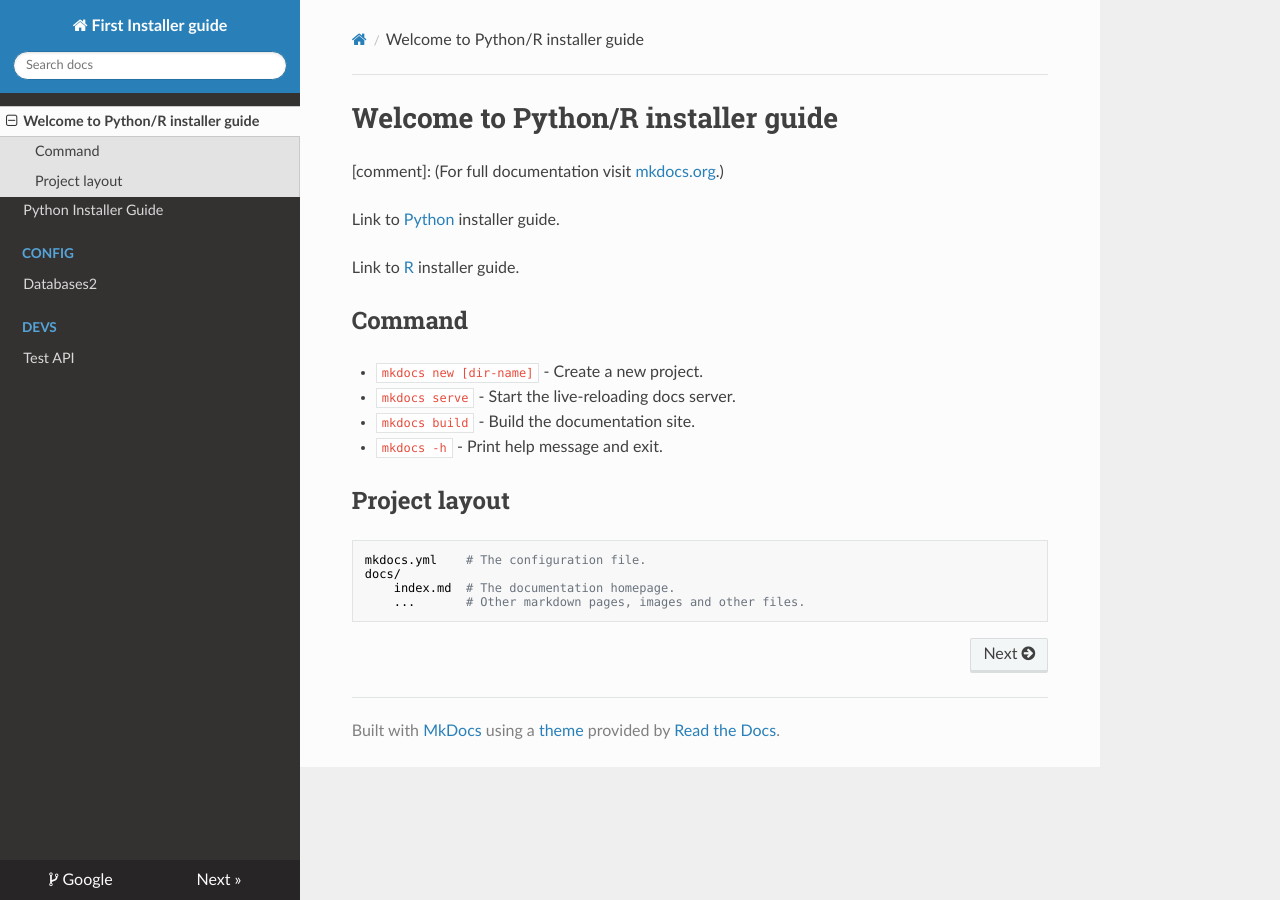
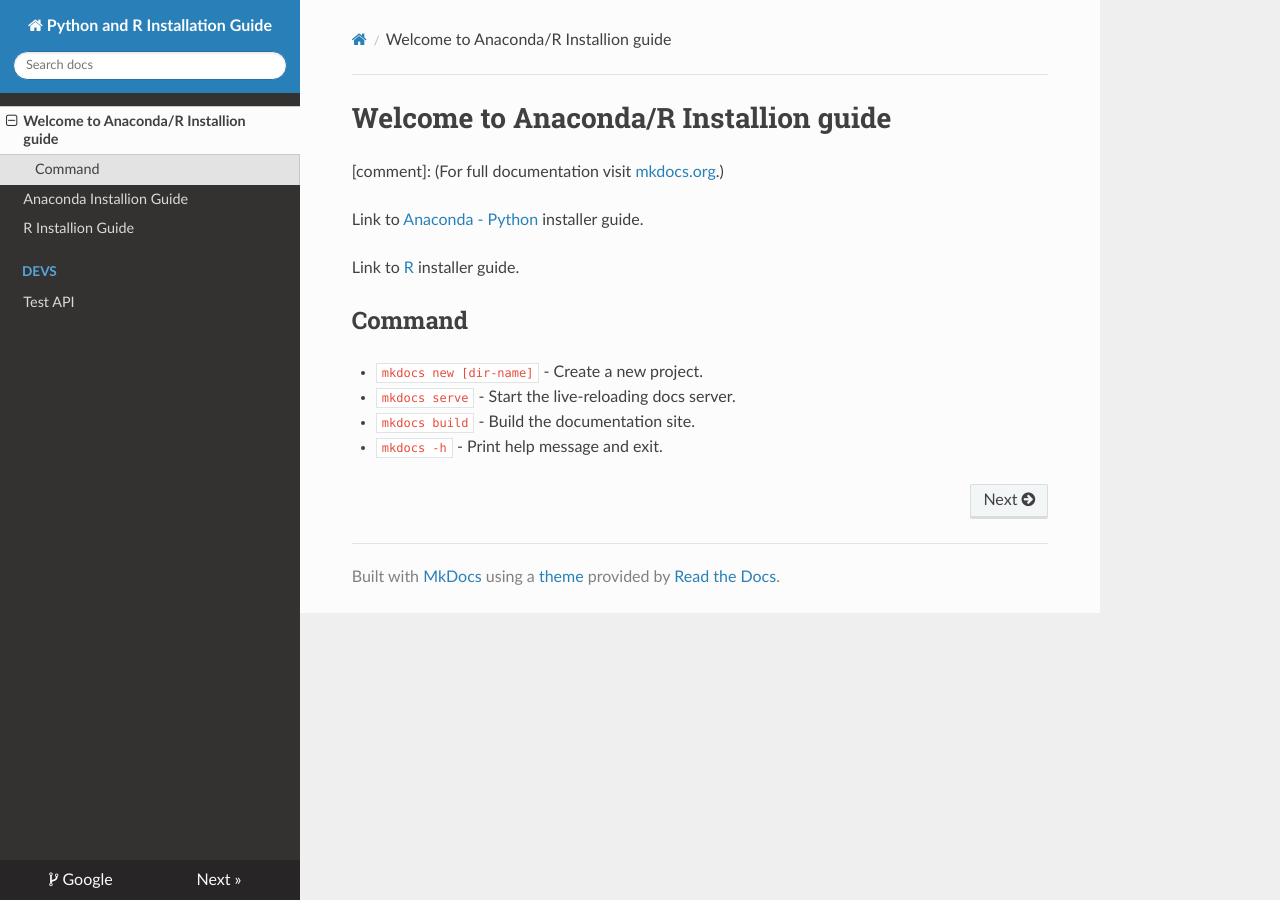
Before and after one commit to ongzhongfei/installer_guide, an MkDocs documentation site: the page built from docs/index.md, in a window 1280 px wide. Built offline with MkDocs 1.6.1, drawn with Linux system fonts in a browser that asks for light colours; nearby versions of some CDN libraries.

Commit message:
installion guide

```diff
--- a/docs/config/databases.md
+++ /dev/null
@@ -1,3 +0,0 @@
-# Databases2
-
-About
--- a/docs/index.md
+++ b/docs/index.md
@@ -1,8 +1,9 @@
-# Welcome to Python/R installer guide
+
+# Welcome to Anaconda/R Installion guide
 
 [comment]:  (For full documentation visit [mkdocs.org](https://www.mkdocs.org).)
 
-Link to [Python](/Python/) installer guide.
+Link to [Anaconda - Python](/Python/) installer guide.
 
 Link to [R](/R/) installer guide.
 
@@ -12,10 +13,3 @@
 * `mkdocs serve` - Start the live-reloading docs server.
 * `mkdocs build` - Build the documentation site.
 * `mkdocs -h` - Print help message and exit.
-
-## Project layout
-
-    mkdocs.yml    # The configuration file.
-    docs/
-        index.md  # The documentation homepage.
-        ...       # Other markdown pages, images and other files.
--- a/docs/python.md
+++ b/docs/python.md
@@ -1,4 +1,4 @@
-# Python Installer Guide
+# Anaconda Installion Guide
 
 [comment]:  (Testing out my first mkdocs)
 Dear Learners,
--- a/mkdocs.yml
+++ b/mkdocs.yml
@@ -1,5 +1,6 @@
-site_name: First Installer guide
+site_name: Python and R Installation Guide
 repo_url: https://google.com/
 
-theme: readthedocs
+theme:
+  name: readthedocs
 # docs_dir: Main page
```
Also changed, not shown: docs/r.md (added, +5 -0 lines), site/index.html, 1 other file.
